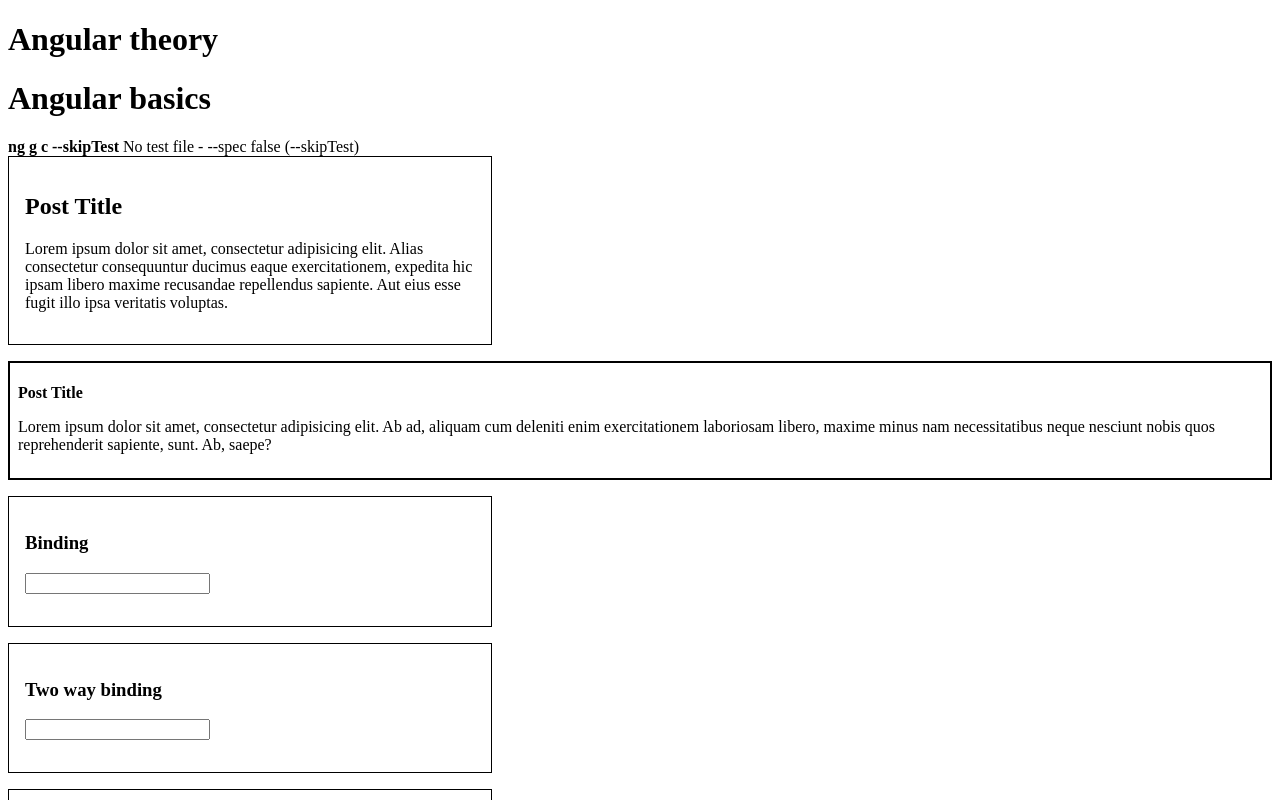
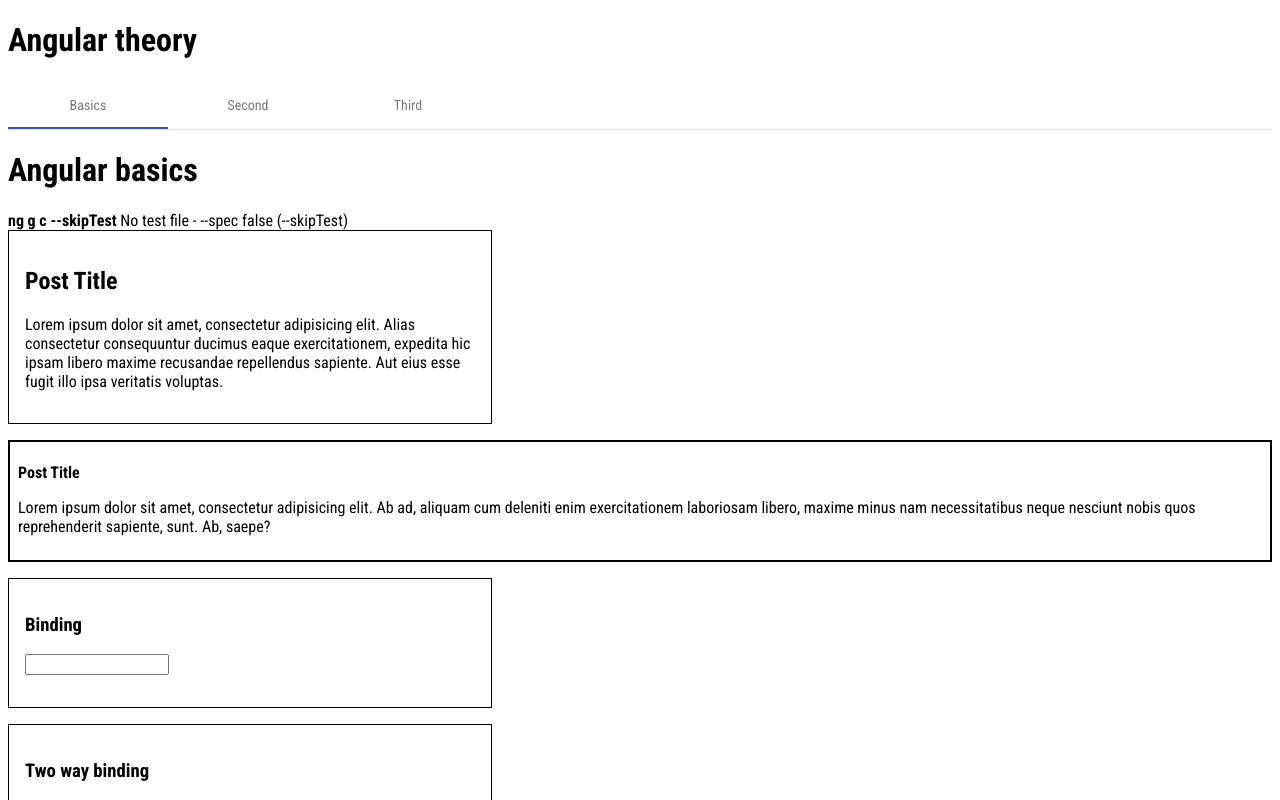
Before and after one commit to MephCat/Angular8-Theory_and_practice-, an Angular app in the folder angular-basics/: page / in a window 1280 px wide. Shown: the top 800 px of the page. Built offline with nearby package versions, Linux system fonts and the light colour scheme.

Commit message:
create angular-material

```diff
--- a/angular-basics/package.json
+++ b/angular-basics/package.json
@@ -11,11 +11,13 @@
   },
   "private": true,
   "dependencies": {
-    "@angular/animations": "~8.2.4",
+    "@angular/animations": "^8.2.5",
+    "@angular/cdk": "^8.1.4",
     "@angular/common": "~8.2.4",
     "@angular/compiler": "~8.2.4",
     "@angular/core": "~8.2.4",
     "@angular/forms": "~8.2.4",
+    "@angular/material": "^8.1.4",
     "@angular/platform-browser": "~8.2.4",
     "@angular/platform-browser-dynamic": "~8.2.4",
     "@angular/router": "~8.2.4",
--- a/angular-basics/src/app/app.component.html
+++ b/angular-basics/src/app/app.component.html
@@ -2,4 +2,10 @@
   {{title}}
 </h1>
 
-<app-basics></app-basics>
+<mat-tab-group>
+  <mat-tab label="Basics">
+    <app-basics></app-basics>
+  </mat-tab>
+  <mat-tab label="Second"> Content 2 </mat-tab>
+  <mat-tab label="Third"> Content 3 </mat-tab>
+</mat-tab-group>
--- a/angular-basics/src/app/app.module.ts
+++ b/angular-basics/src/app/app.module.ts
@@ -1,6 +1,8 @@
 import { BrowserModule } from '@angular/platform-browser';
 import { NgModule } from '@angular/core';
 import {FormsModule} from '@angular/forms';
+import {MatTabsModule} from '@angular/material/tabs';
+import {BrowserAnimationsModule} from '@angular/platform-browser/animations';
 
 import { AppRoutingModule } from './app-routing.module';
 import { AppComponent } from './app.component';
@@ -18,7 +20,9 @@
   imports: [
     BrowserModule,
     AppRoutingModule,
-    FormsModule
+    FormsModule,
+    MatTabsModule,
+    BrowserAnimationsModule
   ],
   providers: [],
   bootstrap: [AppComponent]
--- a/angular-basics/src/index.html
+++ b/angular-basics/src/index.html
@@ -6,6 +6,7 @@
   <base href="/">
   <meta name="viewport" content="width=device-width, initial-scale=1">
   <link rel="icon" type="image/x-icon" href="favicon.ico">
+  <link href="https://fonts.googleapis.com/icon?family=Material+Icons" rel="stylesheet">
 </head>
 <body>
   <app-root></app-root>
--- a/angular-basics/src/styles.scss
+++ b/angular-basics/src/styles.scss
@@ -1,4 +1,11 @@
 /* You can add global styles to this file, and also import other style files */
+@import "~@angular/material/prebuilt-themes/indigo-pink.css";
+@import url('https://fonts.googleapis.com/css?family=Roboto+Condensed:300,300i,400,400i,700,700i&display=swap&subset=cyrillic,cyrillic-ext,greek,greek-ext,latin-ext,vietnamese');
+//font-family: 'Roboto Condensed', sans-serif;
+
+*{
+  font-family: 'Roboto Condensed', sans-serif;
+}
 button {
   background-color: fuchsia;
   color: #fff;
```
Also changed, not shown: 1 other file (tests, documents, lock files or other folders).
